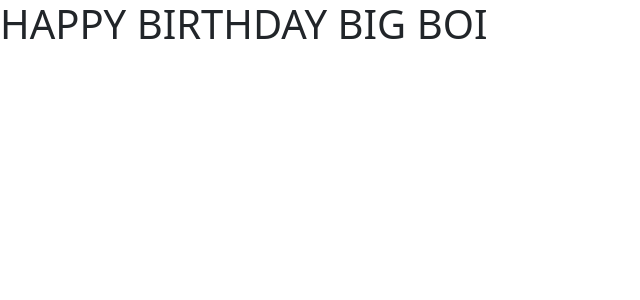
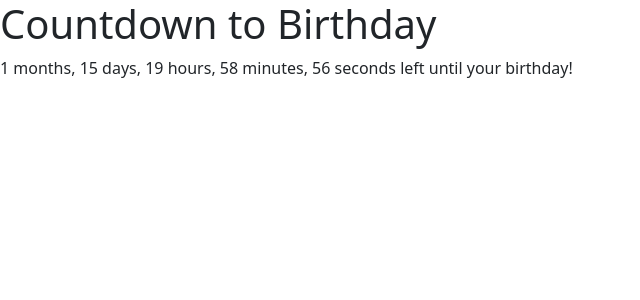
Before and after one commit to itscatherinelee/aloha-cloud-birthdays, a React (Vite) app: page / in a window 1280 px wide. Shown: the top 300 px of the page, without its empty margins (0-640 px from the left). Built offline with nearby package versions, Linux system fonts and the light colour scheme.

Commit message:
pass date to components

```diff
--- a/src/App.tsx
+++ b/src/App.tsx
@@ -2,11 +2,26 @@ import Celebration from "./components/Celebration";
 import Countdown from "./components/Countdown";
 
 function App() {
-  const isBirthday = true;
+  // Define your birthday date
+  const birthday = {
+    month: 12, // November
+    day: 19,
+  };
+
+  // Today's date
+  const today = new Date();
+
+  // Function to check if today is the birthday
+  const isBirthday = () => {
+    return (
+      today.getMonth() + 1 === birthday.month && // getMonth() is 0-indexed
+      today.getDate() === birthday.day
+    );
+  };
 
   return (
     <div>
-      {isBirthday ? <Celebration /> : <Countdown />}
+      {isBirthday() ? <Celebration/> : <Countdown today={today} birthday={birthday} />}
     </div>
   );
 }
--- a/src/components/Celebration.tsx
+++ b/src/components/Celebration.tsx
@@ -1,4 +1,9 @@
 function Celebration() {
-    return <h1>HAPPY BIRTHDAY BIG BOI</h1>
+  return (
+    <div>
+      <h1>Happy Birthday!</h1>
+    </div>
+  );
 }
-export default Celebration
+
+export default Celebration;
--- a/src/components/Countdown.tsx
+++ b/src/components/Countdown.tsx
@@ -1,58 +1,48 @@
-import React, { useEffect, useState } from 'react';
+// Countdown.js
+import { useEffect, useState } from "react";
 
-function Countdown() {
+function Countdown({ today, birthday }) {
+  const calculateTimeLeft = () => {
+    // Calculate next birthday based on the current year
+    const nextBirthday = new Date(today.getFullYear(), birthday.month - 1, birthday.day);
+
+    // If the birthday has already passed this year, set it to next year
+    if (today > nextBirthday) {
+      nextBirthday.setFullYear(today.getFullYear() + 1);
+    }
+
+    // Calculate time difference in milliseconds
+    const timeDifference = nextBirthday - new Date();
+
+    // Calculate each time component
+    const monthsLeft = nextBirthday.getMonth() - today.getMonth() + (nextBirthday.getFullYear() - today.getFullYear()) * 12;
+    const daysLeft = Math.floor(timeDifference / (1000 * 60 * 60 * 24) % 30); // Days excluding full months
+    const hoursLeft = Math.floor((timeDifference / (1000 * 60 * 60)) % 24);
+    const minutesLeft = Math.floor((timeDifference / (1000 * 60)) % 60);
+    const secondsLeft = Math.floor((timeDifference / 1000) % 60);
+
+    return { monthsLeft, daysLeft, hoursLeft, minutesLeft, secondsLeft };
+  };
+
   const [timeLeft, setTimeLeft] = useState(calculateTimeLeft());
 
   useEffect(() => {
+    // Update countdown every second
     const timer = setInterval(() => {
       setTimeLeft(calculateTimeLeft());
     }, 1000);
 
-    return () => clearInterval(timer); // Cleanup the interval on component unmount
+    // Clear interval on component unmount
+    return () => clearInterval(timer);
   }, []);
 
-  function calculateTimeLeft() {
-    const now = new Date();
-    const currentYear = now.getFullYear();
-    const targetDate = new Date(`December 19, ${currentYear} 00:00:00`);
-
-    // Adjust to next year if December 19 has already passed this year
-    if (now > targetDate) {
-      targetDate.setFullYear(currentYear + 1);
-    }
-
-    const difference = targetDate - now;
-    let timeLeft = {};
-
-    // if it is not richard's birthday, do a countdown
-    if (difference > 0) {
-      timeLeft = {
-        days: Math.floor(difference / (1000 * 60 * 60 * 24)),
-        hours: Math.floor((difference / (1000 * 60 * 60)) % 24),
-        minutes: Math.floor((difference / (1000 * 60)) % 60),
-        seconds: Math.floor((difference / 1000) % 60),
-      };
-    }
-
-    // todo: if it is richard's birthday, DO A HUGE CELEBRATION
-
-    return timeLeft;
-  }
-
   return (
-    <>
-      <h1>Richard's Birthday Countdown</h1>
-      {timeLeft.days !== undefined ? (
-        <div>
-          <p>{timeLeft.days} Days</p>
-          <p>{timeLeft.hours} Hours</p>
-          <p>{timeLeft.minutes} Minutes</p>
-          <p>{timeLeft.seconds} Seconds</p>
-        </div>
-      ) : (
-        <p>The countdown has finished!</p>
-      )}
-    </>
+    <div>
+      <h1>Countdown to Birthday</h1>
+      <p>
+        {timeLeft.monthsLeft} months, {timeLeft.daysLeft} days, {timeLeft.hoursLeft} hours, {timeLeft.minutesLeft} minutes, {timeLeft.secondsLeft} seconds left until your birthday!
+      </p>
+    </div>
   );
 }
 
```
